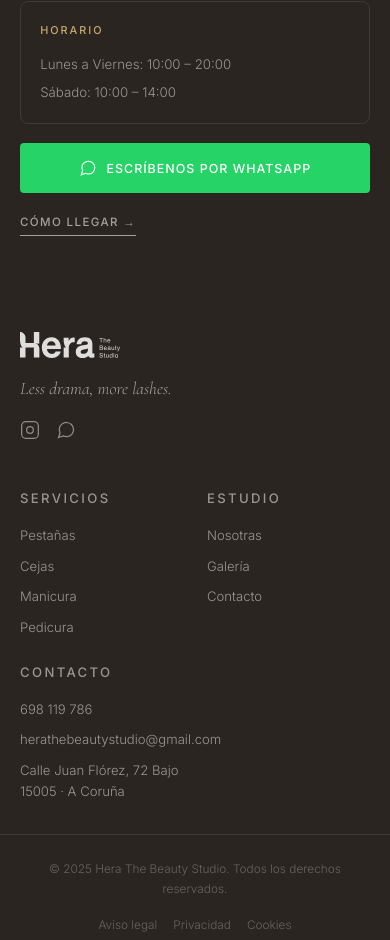
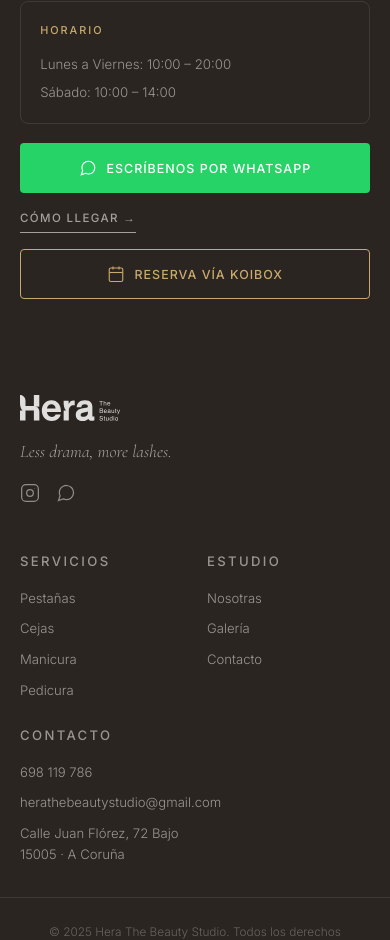
Before and after one commit to braiscoder-design/hera-front, a React (Vite) app: page / in a window 390 px wide. Shown: the part 6836-7776 px from the top of the page. Built offline with nearby package versions, Linux system fonts and the light colour scheme.

Commit message:
fix: Changing map ubication + adding agenda button

```diff
--- a/src/components/Map/Map.jsx
+++ b/src/components/Map/Map.jsx
@@ -1,9 +1,9 @@
 import { useEffect, useRef } from 'react'
 import styles from './Map.module.css'
 
-// Coordenadas de Rúa Juan Flórez 72, A Coruña
-const LAT = 43.3677
-const LNG = -8.4064
+// Coordenadas de Rúa Juan Flórez 72, A Coruña (verificadas vía OpenStreetMap/Nominatim)
+const LAT = 43.363122
+const LNG = -8.408166
 
 export default function Map() {
   const containerRef = useRef(null)
@@ -26,13 +26,23 @@
         zoom: 16,
         zoomControl: false,
         scrollWheelZoom: false,
-        attributionControl: false,
+        attributionControl: true,
       })
 
-      // Tiles monocromáticos que encajan con la paleta beige/gris
+      map.attributionControl.setPrefix(false)
+
+      // Tiles monocromáticos (Esri Light Gray Canvas) que encajan con la paleta
+      // beige/gris. CartoDB dejó de servir "light_all" en anónimo (ahora exige
+      // API key), así que usamos el servicio gratuito de Esri: capa base +
+      // capa de referencia con los nombres de calle.
       L.tileLayer(
-        'https://{s}.basemaps.cartocdn.com/light_all/{z}/{x}/{y}{r}.png',
-        { maxZoom: 19 }
+        'https://server.arcgisonline.com/ArcGIS/rest/services/Canvas/World_Light_Gray_Base/MapServer/tile/{z}/{y}/{x}',
+        { maxZoom: 16, attribution: 'Tiles &copy; Esri' }
+      ).addTo(map)
+
+      L.tileLayer(
+        'https://server.arcgisonline.com/ArcGIS/rest/services/Canvas/World_Light_Gray_Reference/MapServer/tile/{z}/{y}/{x}',
+        { maxZoom: 16 }
       ).addTo(map)
 
       // Marker personalizado con el color accent del proyecto
--- a/src/components/Map/Map.module.css
+++ b/src/components/Map/Map.module.css
@@ -84,6 +84,13 @@
   background-color: var(--color-bg-alt) !important;
 }
 
+:global(.leaflet-control-attribution) {
+  background: rgba(247, 243, 238, 0.75) !important;
+  font-size: 0.62rem !important;
+  padding: 1px 6px !important;
+  color: var(--color-text-mid) !important;
+}
+
 /* Responsive */
 @media (max-width: 768px) {
   .map { min-height: 300px; }
--- a/src/components/sections/Contact/Contact.jsx
+++ b/src/components/sections/Contact/Contact.jsx
@@ -61,6 +61,8 @@
           </div>
 
           <div className={`${styles.actions} reveal reveal--up${textInView ? ' is-visible' : ''} reveal--d5`}>
+            <div className={styles.reserveGroup}>
+              <div className={styles.topRow}>
                 <a
                   href="https://wa.me/34698119786"
                   target="_blank"
@@ -72,6 +74,7 @@
                   </svg>
                   {formatMessage({ id: 'contact.whatsapp' })}
                 </a>
+
                 <a
                   href="https://maps.google.com/?q=Rúa+Juan+Flórez+72+A+Coruña"
                   target="_blank"
@@ -81,6 +84,23 @@
                 >
                   {formatMessage({ id: 'contact.directions' })} →
                 </a>
+              </div>
+
+              <a
+                href="https://reservas.koibox.cloud/por-definir"
+                target="_blank"
+                rel="noopener noreferrer"
+                className={styles.btnKoibox}
+              >
+                <svg width="18" height="18" viewBox="0 0 24 24" fill="none" stroke="currentColor" strokeWidth="1.5">
+                  <rect x="3" y="4" width="18" height="18" rx="2" ry="2"/>
+                  <line x1="16" y1="2" x2="16" y2="6"/>
+                  <line x1="8" y1="2" x2="8" y2="6"/>
+                  <line x1="3" y1="10" x2="21" y2="10"/>
+                </svg>
+                {formatMessage({ id: 'contact.koibox' })}
+              </a>
+            </div>
           </div>
         </div>
 
--- a/src/components/sections/Contact/Contact.module.css
+++ b/src/components/sections/Contact/Contact.module.css
@@ -91,6 +91,43 @@
 }
 .btnWhatsapp:hover { opacity: 0.85; }
 
+/* ── Reserve group: fila (WhatsApp + Cómo llegar) y debajo Koibox ── */
+.reserveGroup {
+  display: flex;
+  flex-direction: column;
+  align-items: flex-start;
+  gap: 1rem;
+}
+
+.topRow {
+  display: flex;
+  align-items: center;
+  gap: 1.5rem;
+  flex-wrap: wrap;
+}
+
+.btnKoibox {
+  display: inline-flex;
+  align-items: center;
+  gap: 0.6rem;
+  /* mismas dimensiones exteriores que .btnWhatsapp, compensando el borde de 1px */
+  padding: calc(0.9rem - 1px) calc(1.8rem - 1px);
+  background-color: transparent;
+  border: 1px solid var(--color-accent);
+  color: var(--color-accent);
+  font-size: 0.78rem;
+  font-weight: 500;
+  letter-spacing: 0.08em;
+  text-transform: uppercase;
+  border-radius: var(--radius-sm);
+  transition: background-color var(--transition), color var(--transition);
+  white-space: nowrap;
+}
+.btnKoibox:hover {
+  background-color: var(--color-accent);
+  color: #2A2520;
+}
+
 /* ── Map column ── */
 .mapCol {
   align-self: stretch;
@@ -117,5 +154,7 @@
 @media (max-width: 480px) {
   .hours { padding: 1.2rem; font-size: 0.83rem; }
   .actions { flex-direction: column; align-items: flex-start; gap: 1rem; }
-  .btnWhatsapp { width: 100%; justify-content: center; }
+  .reserveGroup { width: 100%; }
+  .topRow { flex-direction: column; align-items: flex-start; gap: 0.8rem; width: 100%; }
+  .btnWhatsapp, .btnKoibox { width: 100%; justify-content: center; }
 }
--- a/src/i18n/es.json
+++ b/src/i18n/es.json
@@ -57,6 +57,7 @@
   "contact.hours.weekdays": "Lunes a Viernes: 10:00 – 20:00",
   "contact.hours.saturday": "Sábado: 10:00 – 14:00",
   "contact.whatsapp": "Escríbenos por WhatsApp",
+  "contact.koibox": "Reserva vía Koibox",
   "contact.directions": "Cómo llegar",
 
   "footer.tagline": "Less drama, more lashes.",
--- a/src/i18n/gl.json
+++ b/src/i18n/gl.json
@@ -57,6 +57,7 @@
   "contact.hours.weekdays": "Luns a Venres: 10:00 – 20:00",
   "contact.hours.saturday": "Sábado: 10:00 – 14:00",
   "contact.whatsapp": "Escríbenos por WhatsApp",
+  "contact.koibox": "Reserva vía Koibox",
   "contact.directions": "Como chegar",
 
   "footer.tagline": "Less drama, more lashes.",
```
Lines whose indentation alone changed are shown as unchanged.
